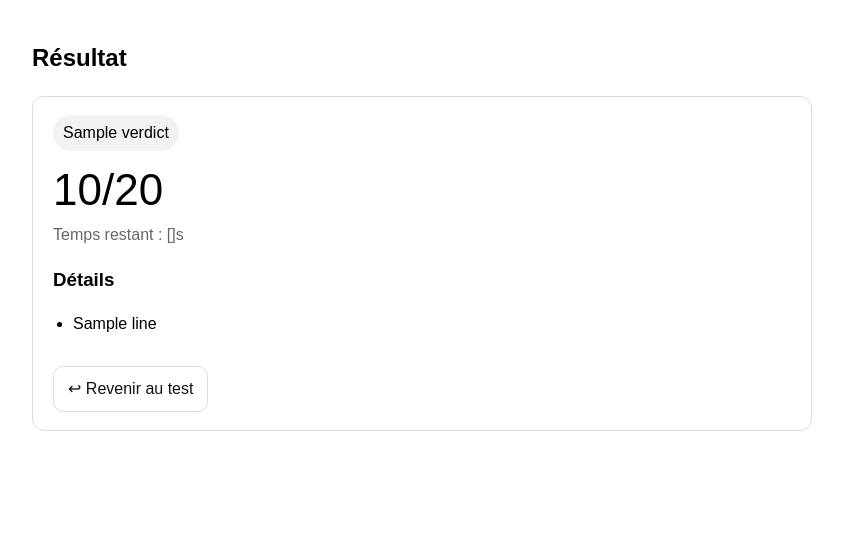
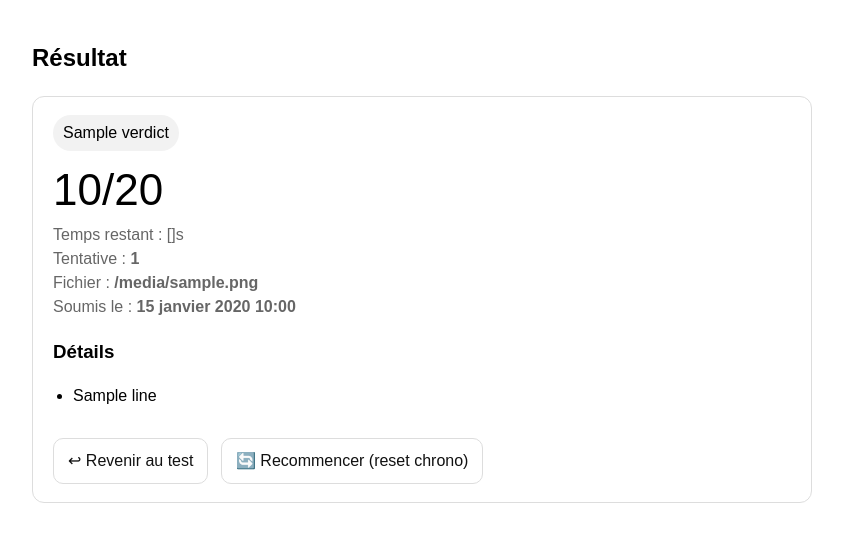
Before and after one commit to geoffroyhb/TOTO.poc, a Django app: template app/templates/result.html in a window 1280 px wide. Shown: the top 542 px of the page, without its empty margins (218-1061 px from the left). Run offline with Django 5.2, Linux system fonts and the light colour scheme; the template is opened without the code that fills it: most values are stand-ins (such as "Sample title", 1, 10 or a date in 2020).

Commit message:
Update result.html

```diff
--- a/app/templates/result.html
+++ b/app/templates/result.html
@@ -9,7 +9,7 @@
       .score { font-size: 44px; margin: 6px 0 0; }
       .muted { color: #666; }
       ul { padding-left: 20px; }
-      .btn { display: inline-block; margin-top: 14px; padding: 10px 14px; border: 1px solid #ddd; border-radius: 10px; text-decoration: none; color: #111; }
+      .btn { display: inline-block; margin-top: 14px; margin-right: 8px; padding: 10px 14px; border: 1px solid #ddd; border-radius: 10px; text-decoration: none; color: #111; }
       .btn:hover { background: #f5f5f5; }
       .badge { display:inline-block; padding:6px 10px; border-radius: 999px; background:#f2f2f2; }
     </style>
@@ -22,6 +22,11 @@
       <div class="score">{{ score }}/20</div>
       <div class="muted">Temps restant : {{ remaining_seconds }}s</div>
 
+      <!-- Infos de tentative -->
+      <div class="muted">Tentative : <b>{{ attempt_id }}</b></div>
+      <div class="muted">Fichier : <b>{{ filename }}</b></div>
+      <div class="muted">Soumis le : <b>{{ submitted_at }}</b></div>
+
       <h3>Détails</h3>
       <ul>
         {% for line in feedback %}
@@ -29,7 +34,9 @@
         {% endfor %}
       </ul>
 
+      <!-- Actions -->
       <a class="btn" href="/test">↩ Revenir au test</a>
+      <a class="btn" href="/restart">🔄 Recommencer (reset chrono)</a>
     </div>
   </body>
 </html>
```
